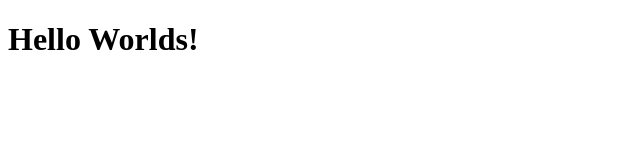
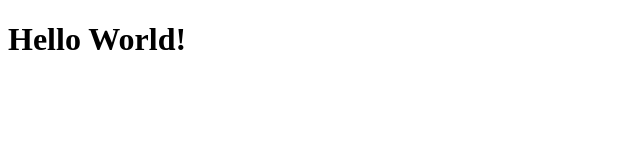
Before and after one commit to NewCitadel/coursera-test, a plain HTML site: page site/index.html in a window 1280 px wide. Shown: the full height of the page, 0-640 px from the left. Drawn offline with Linux system fonts and the light colour scheme.

Commit message:
small addition

```diff
--- a/site/index.html
+++ b/site/index.html
@@ -4,6 +4,6 @@
 	<title>Hello World!</title>
 </head>
 <body>
-<h1>Hello Worlds!</h1>
+<h1>Hello World!</h1>
 </body>
 </html>
```
